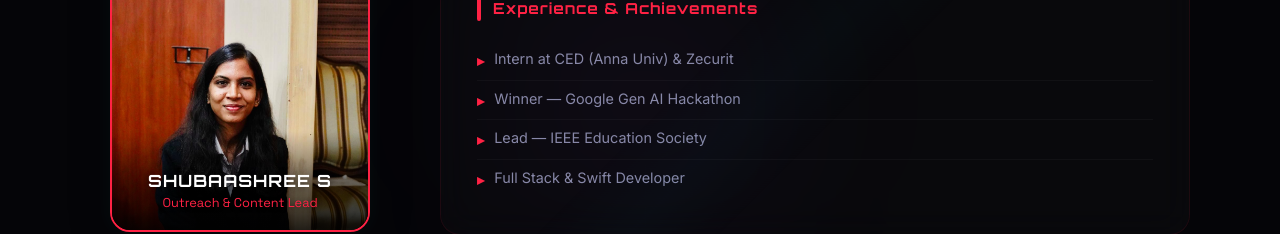
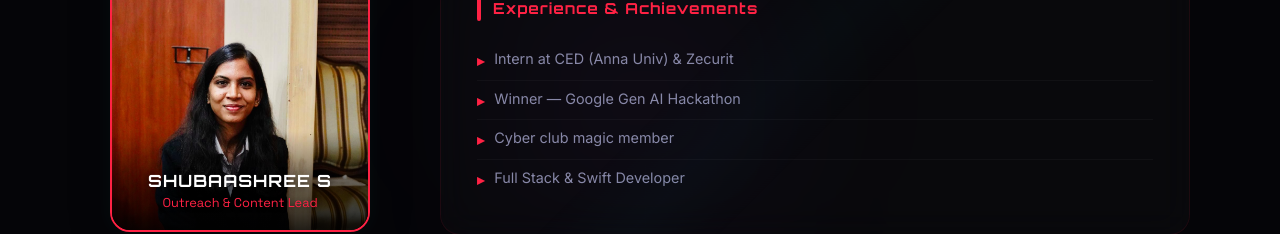
Before and after one commit to guru03-coder/Vortexa-HackHere, a React (Vite) app: page / in a window 1280 px wide. Shown: the part 11140-11374 px from the top of the page. Built offline with nearby package versions, Linux system fonts and the light colour scheme.

Commit message:
fix: update Shubaashree achievement - Cyber club magic member

```diff
--- a/src/components/TeamSection.jsx
+++ b/src/components/TeamSection.jsx
@@ -51,7 +51,7 @@ const team = [
     achievements: [
       'Intern at CED (Anna Univ) & Zecurit',
       'Winner — Google Gen AI Hackathon',
-      'Lead — IEEE Education Society',
+      'Cyber club magic member',
       'Full Stack & Swift Developer',
     ],
   },
```
